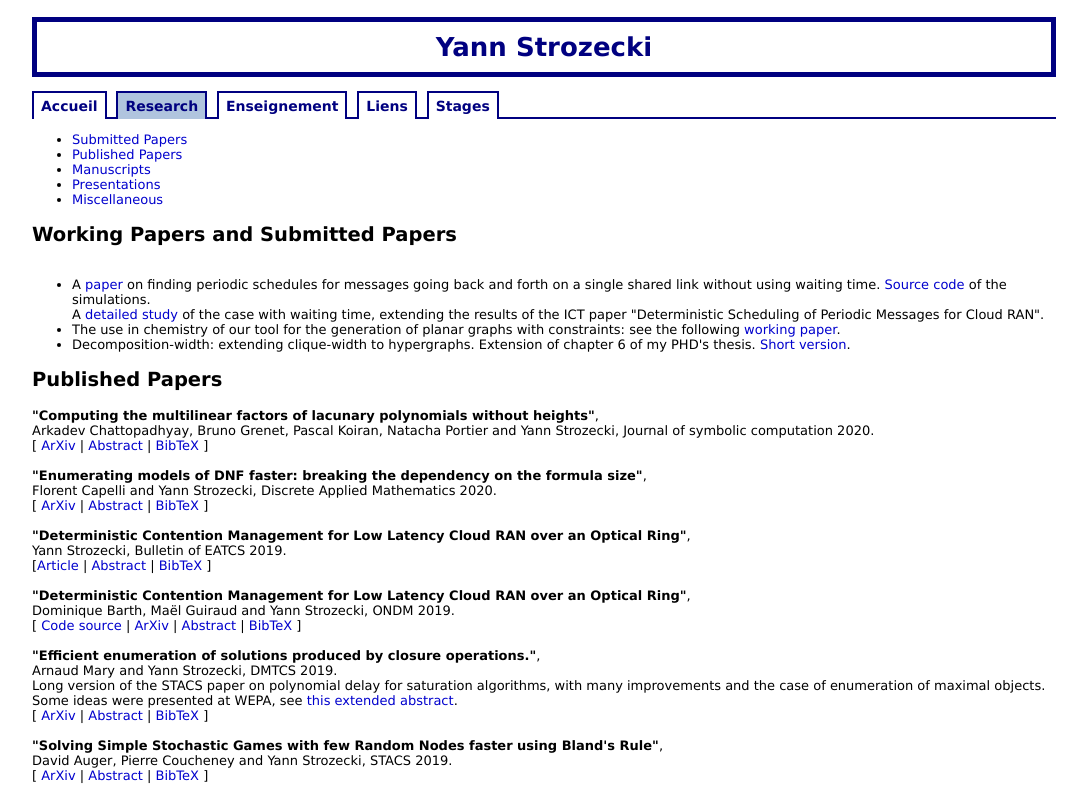
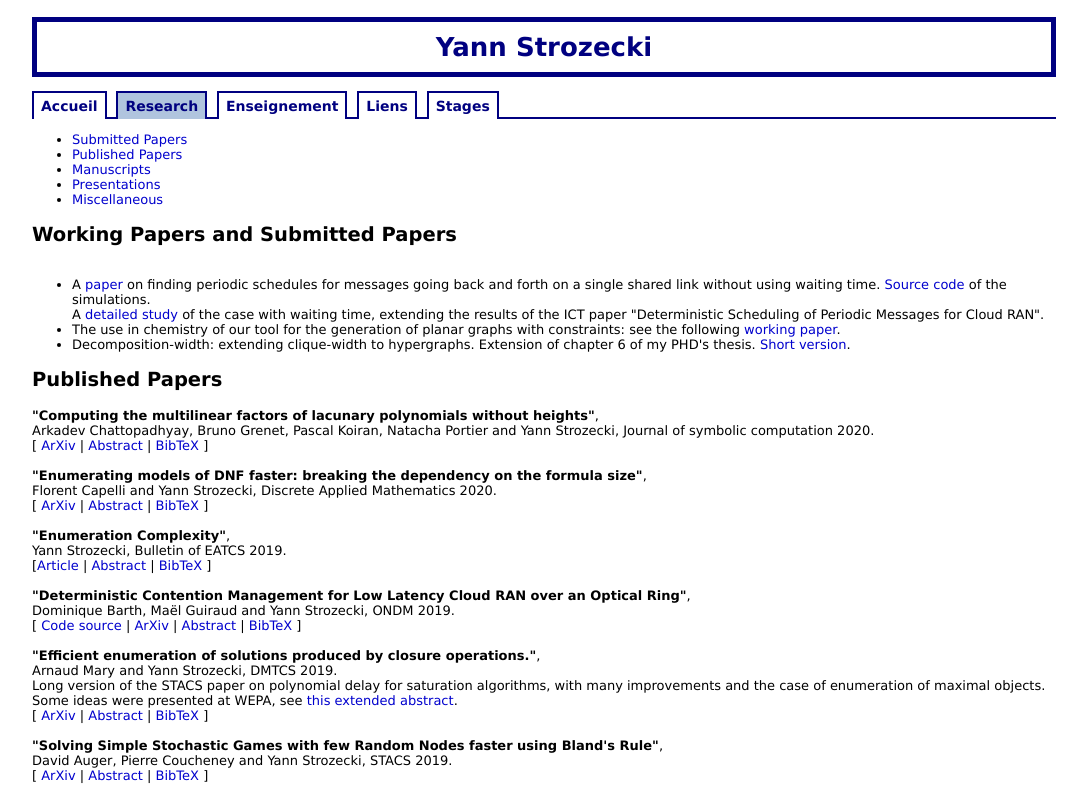
Before and after one commit to yann-strozecki/yann-strozecki.github.io, a plain HTML site: page textesmaths.html in a window 1280 px wide. Shown: the top 795 px of the page, without its empty margins (96-1183 px from the left). Drawn offline with nearby package versions, Linux system fonts and the light colour scheme; some packages are replaced by stand-ins of ours.

Commit message:
correction

```diff
--- a/textesmaths.html
+++ b/textesmaths.html
@@ -132,7 +132,7 @@ Florent Capelli and Yann Strozecki,  Discrete Applied Mathematics 2020.
       <br>
 
 
-<b>"Deterministic Contention Management for Low Latency Cloud RAN over an Optical Ring"</b>,<br/>
+<b>"Enumeration Complexity"</b>,<br/>
 Yann Strozecki,  Bulletin of EATCS 2019.
 
 <br>[<a href="http://eatcs.org/beatcs/index.php/beatcs/article/view/596"  target="_blank">Article</a> |
```
